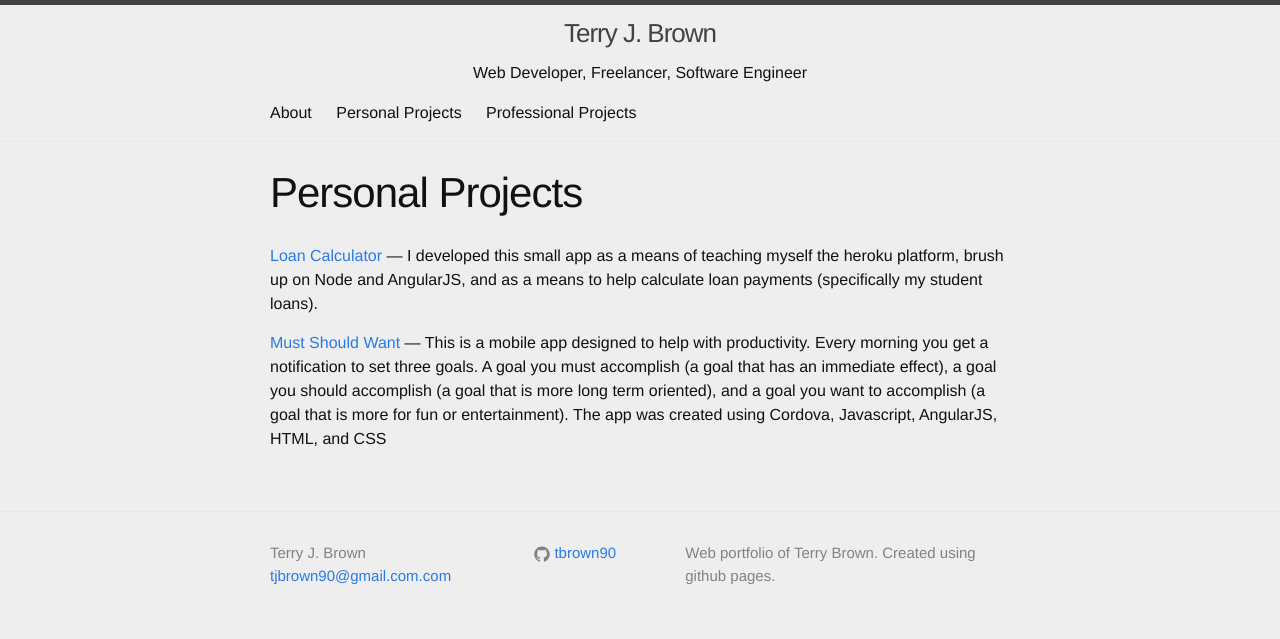
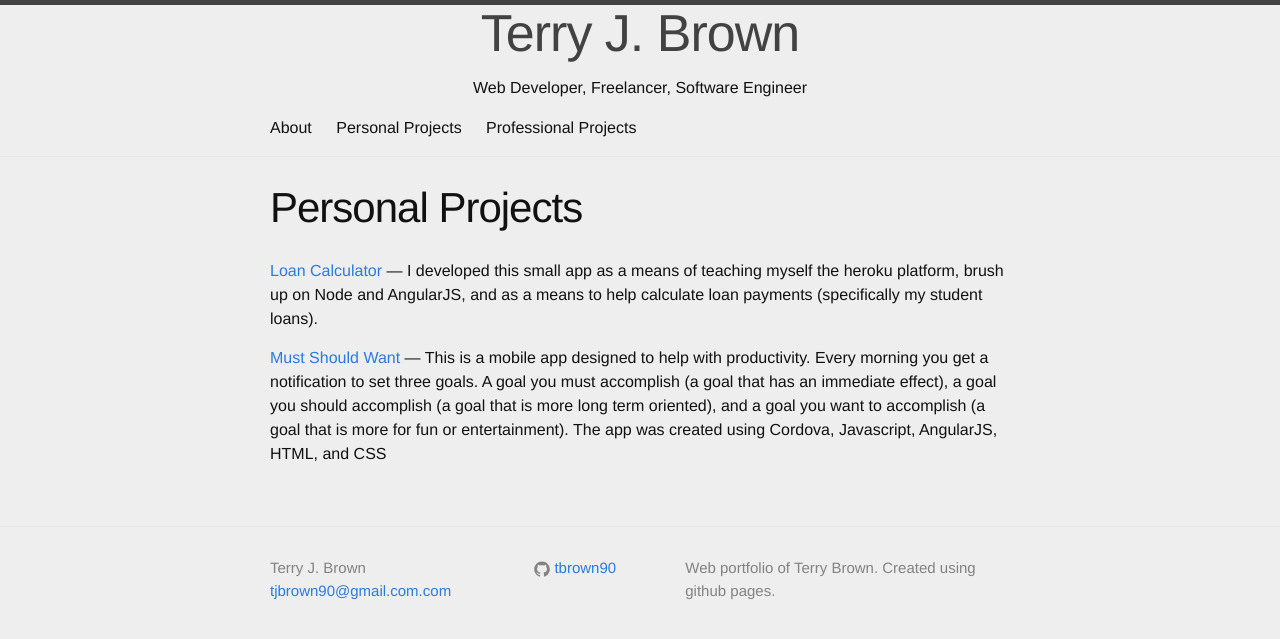
Before and after one commit to tbrown90/tbrown90.github.io, a Jekyll site: the page built from personal-projects.md, in a window 1280 px wide. Shown: the top 639 px of the page. Built offline with Jekyll 4.4.1, drawn with Linux system fonts in a browser that asks for light colours.

Commit message:
Update personal project link and layouts

```diff
--- a/_includes/header.html
+++ b/_includes/header.html
@@ -2,7 +2,7 @@
 
   <div class="wrapper">
 
-    <div class="site-title"><a href="{{ site.baseurl }}/">{{ site.title }}</a></div>
+    <div class="site-title"><h1><a href="{{ site.baseurl }}/">{{ site.title }}</a></h1></div>
     <div class="site-sub-title">{{ site.sub-title }}</div>
 
     <nav class="site-nav">
--- a/_layouts/page.html
+++ b/_layouts/page.html
@@ -4,7 +4,7 @@ layout: default
 <div class="post">
 
   <header class="post-header">
-    <h1 class="post-title">{{ page.title }}</h1>
+    <h2 class="post-title">{{ page.title }}</h2>
   </header>
 
   <article class="post-content">
--- a/personal-projects.md
+++ b/personal-projects.md
@@ -4,6 +4,6 @@ title: Personal Projects
 permalink: /personal-projects/
 ---
 
-[Loan Calculator](http://loancalculator.iamtjbrown.com/) — I developed this small app as a means of teaching myself the heroku platform, brush up on Node and AngularJS, and as a means to help calculate loan payments (specifically my student loans).
+[Loan Calculator](https://blooming-eyrie-1503.herokuapp.com/) — I developed this small app as a means of teaching myself the heroku platform, brush up on Node and AngularJS, and as a means to help calculate loan payments (specifically my student loans).
 
 [Must Should Want](https://play.google.com/store/apps/details?id=com.iamtjbrown.msw) — This is a mobile app designed to help with productivity. Every morning you get a notification to set three goals. A goal you must accomplish (a goal that has an immediate effect), a goal you should accomplish (a goal that is more long term oriented), and a goal you want to accomplish (a goal that is more for fun or entertainment). The app was created using Cordova, Javascript, AngularJS, HTML, and CSS
```
